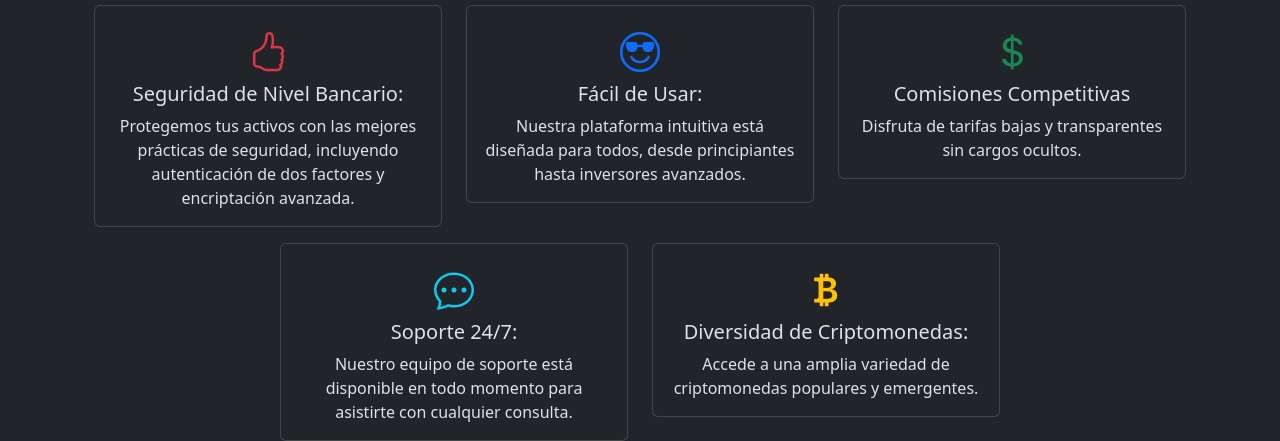
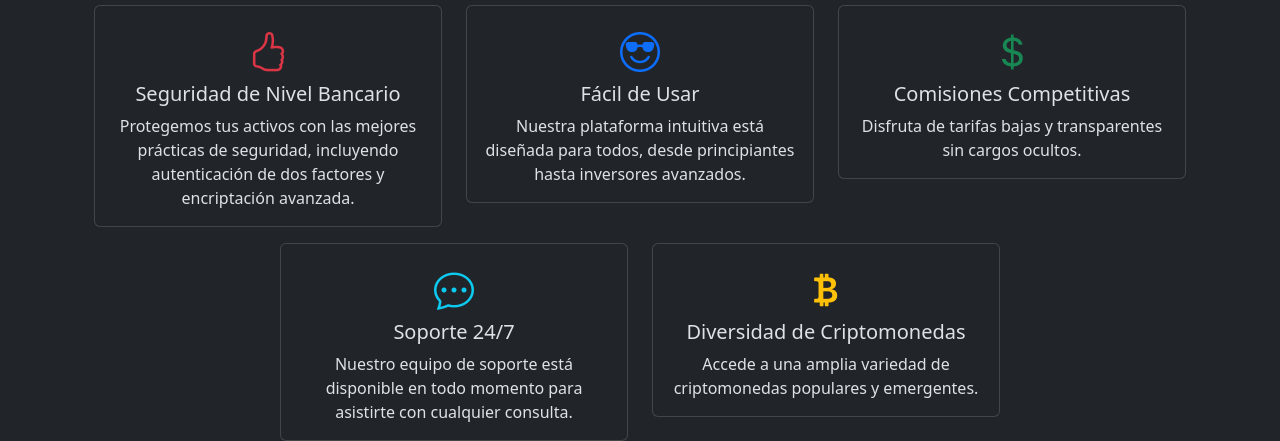
Before and after one commit to santinohamada/rollingCryptofin, a plain HTML site: page index.html in a window 1280 px wide. Shown: the part 984-1425 px from the top of the page. Drawn offline with nearby package versions, Linux system fonts and the light colour scheme.

Commit message:
edite cards de index

```diff
--- a/index.html
+++ b/index.html
@@ -165,7 +165,7 @@
               <div class="card">
                 <div class="card-body ">
                   <i class="bi bi-hand-thumbs-up fs-1 text-danger"></i>
-                  <h5 class="card-title">Seguridad de Nivel Bancario:</h5>
+                  <h5 class="card-title">Seguridad de Nivel Bancario</h5>
                   <p class="card-text">Protegemos tus activos con las mejores prácticas de seguridad, incluyendo autenticación de dos factores y encriptación avanzada.</p>
                 </div>
               </div>
@@ -174,7 +174,7 @@
               <div class="card">
                 <div class="card-body ">
                   <i class="bi bi-emoji-sunglasses fs-1 text-primary"></i>
-                  <h5 class="card-title">Fácil de Usar:</h5>
+                  <h5 class="card-title">Fácil de Usar</h5>
                   <p class="card-text">Nuestra plataforma intuitiva está diseñada para todos, desde principiantes hasta inversores avanzados.</p>
                 </div>
               </div>
@@ -192,7 +192,7 @@
               <div class="card">
                 <div class="card-body ">
                   <i class="bi bi-chat-dots fs-1 text-info" ></i>
-                  <h5 class="card-title">Soporte 24/7:</h5>
+                  <h5 class="card-title">Soporte 24/7</h5>
                   <p class="card-text">Nuestro equipo de soporte está disponible en todo momento para asistirte con cualquier consulta.</p>
                 </div>
               </div>
@@ -201,7 +201,7 @@
               <div class="card">
                 <div class="card-body ">
                   <i class="bi bi-currency-bitcoin fs-1 text-warning"></i>
-                  <h5 class="card-title">Diversidad de Criptomonedas:</h5>
+                  <h5 class="card-title">Diversidad de Criptomonedas</h5>
                   <p class="card-text">Accede a una amplia variedad de criptomonedas populares y emergentes.</p>
                 </div>
               </div>
```
